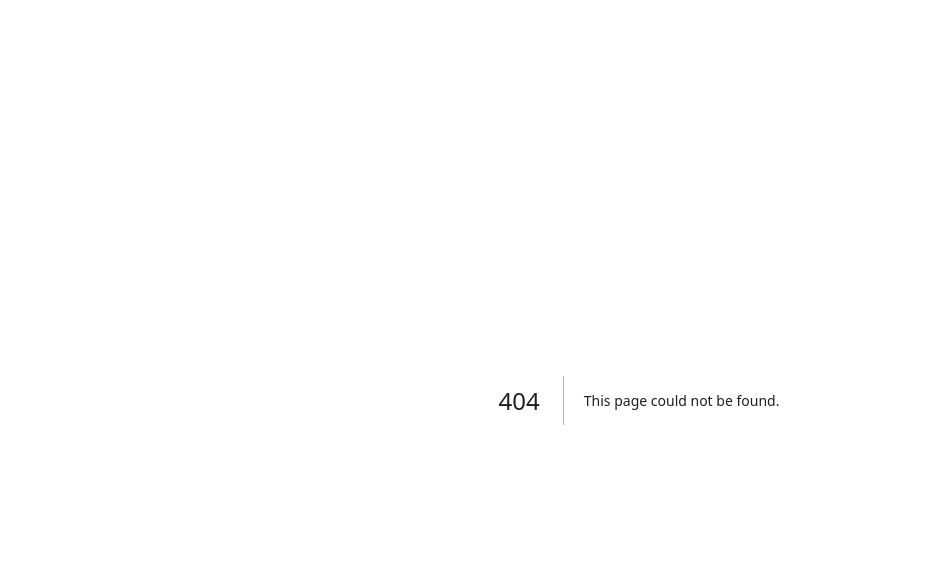
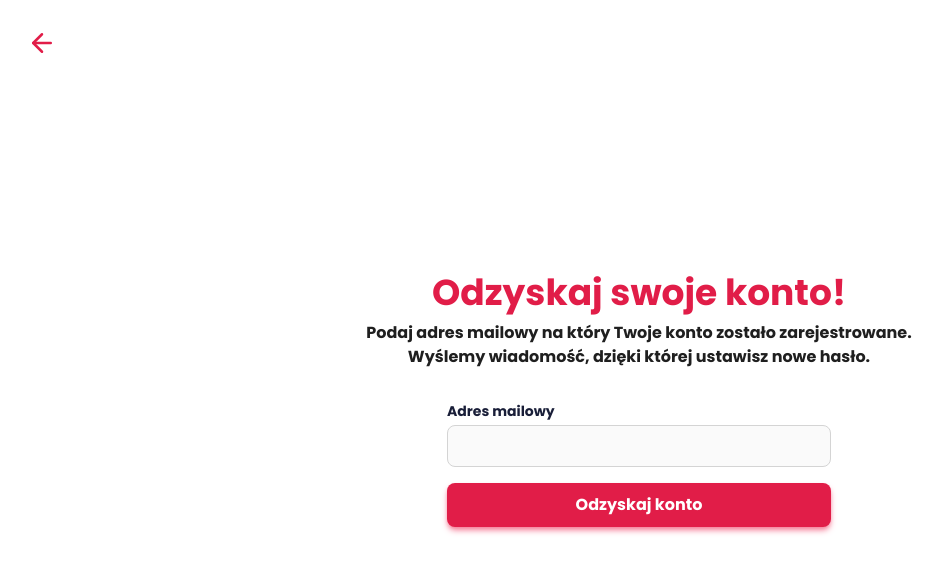
Before and after one commit to abieniek03/remote-job-it, a Next.js app: page /odzyskiwanie in a window 1280 px wide. Before the commit this address had no page. Shown: the top 572 px of the page, without its empty margins (1-944 px from the left). Built offline with nearby package versions, Linux system fonts and the light colour scheme.

Commit message:
Create account recovery page.

```diff
--- a/app/(auth)/layout.tsx
+++ b/app/(auth)/layout.tsx
@@ -5,7 +5,7 @@ export default function AuthLayout({ children }: { children: React.ReactNode })
 	return (
 		<html lang="pl" className="scroll-smooth">
 			<body>
-				<main className="h-screen w-full flex flex-col justify-center items-center">
+				<main className="h-screen w-full flex flex-col justify-center items-center px-4">
 					<Link href="/" className="absolute top-5 left-5 text-primary p-2 text-3xl">
 						<FiArrowLeft className="hover:text-secondary transition-text duration-300" />
 					</Link>
--- a/app/(auth)/logowanie/page.tsx
+++ b/app/(auth)/logowanie/page.tsx
@@ -27,7 +27,7 @@ export default function LoginPage() {
 
 	return (
 		<>
-			<div className="text-center font-bold mb-10">
+			<div className="text-center font-bold mb-8">
 				<h1 className="text-primary text-4xl mb-2">Witaj ponownie!</h1>
 				<p>Zaloguj się do swojego konta, aby kontynuować.</p>
 			</div>
@@ -37,7 +37,7 @@ export default function LoginPage() {
 						<FormInput type="email" id="email" label="Adres mailowy" />
 						<FormInput type="password" id="password" label="Hasło" />
 						<div className="flex justify-between items-center">
-							<Link href={"/"} className="text-primary text-sm hover:underline">
+							<Link href={"/odzyskiwanie"} className="text-primary text-sm hover:underline">
 								Nie pamiętam hasła{" "}
 							</Link>
 							<Button label="Zaloguj" />
--- /dev/null
+++ b/app/(auth)/odzyskiwanie/page.tsx
@@ -0,0 +1,42 @@
+"use client";
+
+import FormInput from "@/components/FormInput/FormInput";
+import Button from "@/components/Button/Button";
+
+import { zodResolver } from "@hookform/resolvers/zod";
+import { FormProvider, useForm } from "react-hook-form";
+
+import { loginFormSchema } from "@/validation/login/schema";
+
+export default function RecoveryPage() {
+	const form = useForm<{ email: string }>({
+		resolver: zodResolver(loginFormSchema),
+		defaultValues: { email: "" },
+		mode: "onSubmit",
+		reValidateMode: "onChange",
+	});
+
+	function handleRecovery(data: { email: string }) {
+		console.log(data);
+	}
+
+	return (
+		<>
+			<div className="text-center font-bold mb-8 max-w-2xl">
+				<h1 className="text-primary text-4xl mb-2">Odzyskaj swoje konto!</h1>
+				<p>
+					Podaj adres mailowy na który Twoje konto zostało zarejestrowane. Wyślemy&nbsp;wiadomość, dzięki której
+					ustawisz nowe hasło.
+				</p>
+			</div>
+			<div className="w-full max-w-sm">
+				<FormProvider {...form}>
+					<form className="w-full max-w-sm" onSubmit={form.handleSubmit(handleRecovery)}>
+						<FormInput type="email" id="email" label="Adres mailowy" />
+						<Button label="Odzyskaj konto" wFull={true} />
+					</form>
+				</FormProvider>
+			</div>
+		</>
+	);
+}
--- a/app/(auth)/rejestracja/page.tsx
+++ b/app/(auth)/rejestracja/page.tsx
@@ -27,7 +27,7 @@ export default function RegisterPage() {
 
 	return (
 		<>
-			<div className="text-center font-bold mb-10">
+			<div className="text-center font-bold mb-8">
 				<h1 className="text-primary text-4xl mb-2">Dołącz do naszej społeczności</h1>
 				<p>Załóż swoje konto wypełniając formularz.</p>
 			</div>
```
